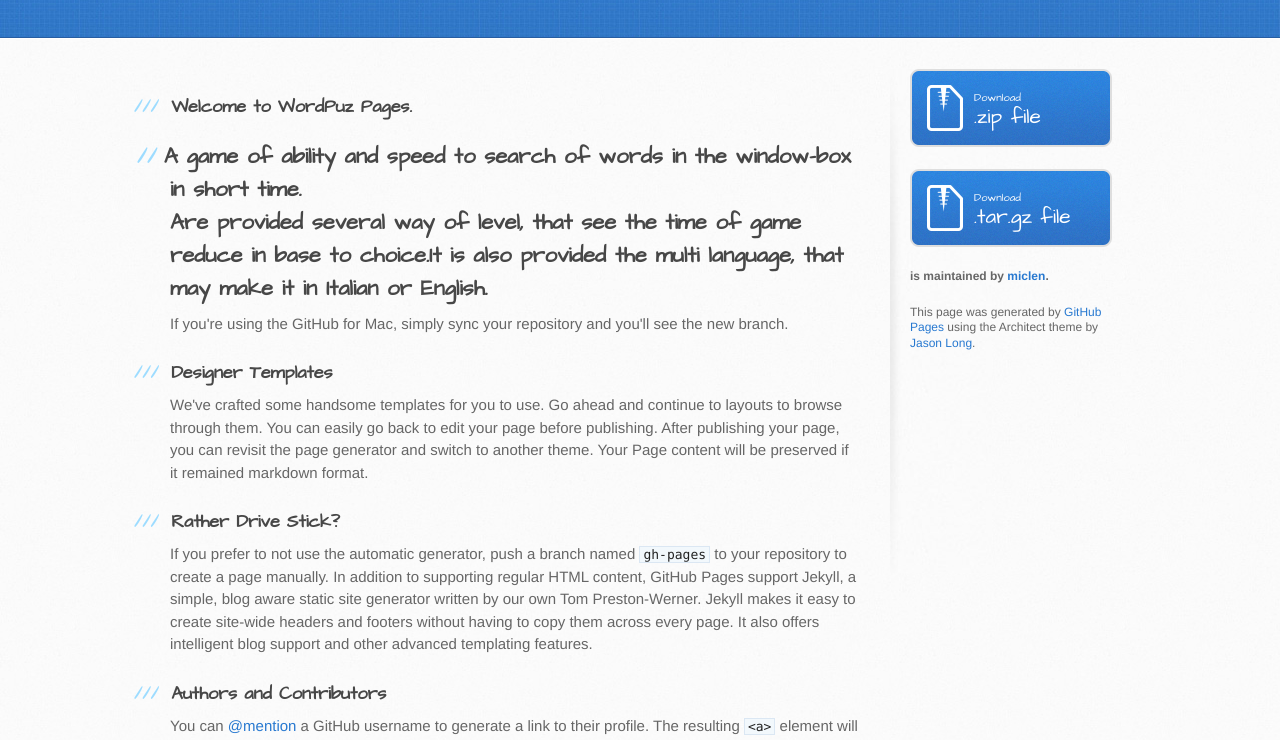
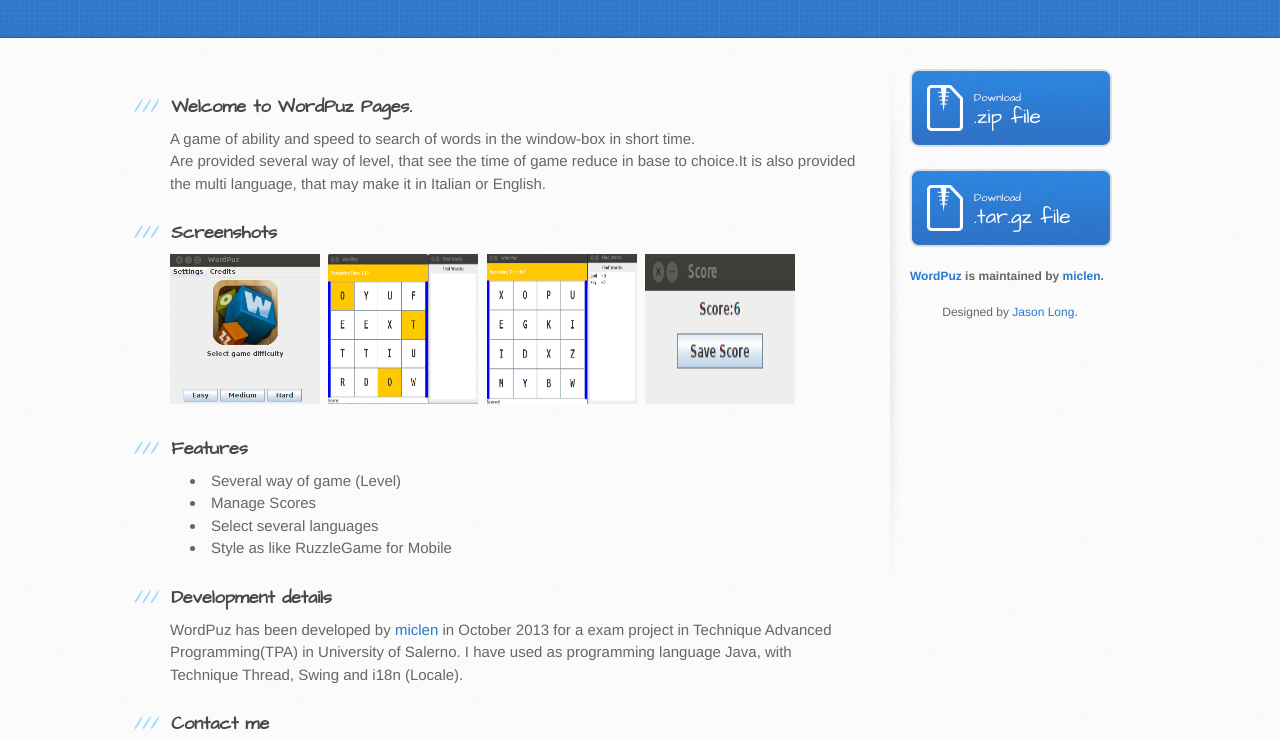
Before and after one commit to cirosomma/WordPuz, a plain HTML site: page index.html in a window 1280 px wide. Shown: the part 197-937 px from the top of the page. Drawn offline with Linux system fonts and the light colour scheme.

Commit message:
Version 1.0

```diff
--- a/index.html
+++ b/index.html
@@ -8,7 +8,6 @@
     <link rel="stylesheet" type="text/css" href="stylesheets/stylesheet.css" media="screen" />
     <link rel="stylesheet" type="text/css" href="stylesheets/pygment_trac.css" media="screen" />
     <link rel="stylesheet" type="text/css" href="stylesheets/print.css" media="print" />
-
     <!--[if lt IE 9]>
     <script src="//html5shiv.googlecode.com/svn/trunk/html5.js"></script>
     <![endif]-->
@@ -31,30 +30,37 @@
           <h3>
 <a name="welcome-to-github-pages" class="anchor" href="#welcome-to-github-pages"><span class="octicon octicon-link"></span></a>Welcome to WordPuz Pages.</h3>
 
-<p><h2>A game of ability and speed to search of words in the  window-box in short time. <br/>
-Are provided several way of level, that see the time of game reduce in base to choice.It is also provided the multi language, that may make it in Italian or English.</h2>
-
-<p>If you're using the GitHub for Mac, simply sync your repository and you'll see the new branch.</p>
+<p>A game of ability and speed to search of words in the  window-box in short time. <br/>
+Are provided several way of level, that see the time of game reduce in base to choice.It is also provided the multi language, that may make it in Italian or English.
 
 <h3>
-<a name="designer-templates" class="anchor" href="#designer-templates"><span class="octicon octicon-link"></span></a>Designer Templates</h3>
+<a name="designer-templates" class="anchor" href="#designer-templates"><span class="octicon octicon-link"></span></a>Screenshots</h3>
 
-<p>We've crafted some handsome templates for you to use. Go ahead and continue to layouts to browse through them. You can easily go back to edit your page before publishing. After publishing your page, you can revisit the page generator and switch to another theme. Your Page content will be preserved if it remained markdown format.</p>
+<p><a href="images/screen1.png"><img border="0" src="images/screen1.png" width="150px" height="150px;"></a>&nbsp;
+   <a href="images/screen2.png"><img border="0" src="images/screen2.png" width="150px" height="150px;"></a>&nbsp;
+   <a href="images/screen3.png"><img border="0" src="images/screen3.png" width="150px" height="150px;"></a>&nbsp;
+   <a href="images/screen4.png"><img border="0" src="images/screen4.png" width="150px" height="150px;"></a></p>
 
 <h3>
-<a name="rather-drive-stick" class="anchor" href="#rather-drive-stick"><span class="octicon octicon-link"></span></a>Rather Drive Stick?</h3>
-
-<p>If you prefer to not use the automatic generator, push a branch named <code>gh-pages</code> to your repository to create a page manually. In addition to supporting regular HTML content, GitHub Pages support Jekyll, a simple, blog aware static site generator written by our own Tom Preston-Werner. Jekyll makes it easy to create site-wide headers and footers without having to copy them across every page. It also offers intelligent blog support and other advanced templating features.</p>
+<a name="rather-drive-stick" class="anchor" href="#rather-drive-stick"><span class="octicon octicon-link"></span></a>Features</h3>
+<ul>
+    <li>Several way of game (Level)</li>
+    <li>Manage Scores</li>
+    <li>Select several languages</li>
+    <li>Style as like RuzzleGame for Mobile</li>
+</ul>
 
 <h3>
-<a name="authors-and-contributors" class="anchor" href="#authors-and-contributors"><span class="octicon octicon-link"></span></a>Authors and Contributors</h3>
+<a name="authors-and-contributors" class="anchor" href="#authors-and-contributors"><span class="octicon octicon-link"></span></a>Development details</h3>
 
-<p>You can <a href="https://github.com/blog/821" class="user-mention">@mention</a> a GitHub username to generate a link to their profile. The resulting <code>&lt;a&gt;</code> element will link to the contributor's GitHub Profile. For example: In 2007, Chris Wanstrath (<a href="https://github.com/defunkt" class="user-mention">@defunkt</a>), PJ Hyett (<a href="https://github.com/pjhyett" class="user-mention">@pjhyett</a>), and Tom Preston-Werner (<a href="https://github.com/mojombo" class="user-mention">@mojombo</a>) founded GitHub.</p>
+<p>WordPuz has been developed by <a href="http://www.miclen.eu">miclen</a> in October 2013 for a exam project in Technique Advanced Programming(TPA) in University of Salerno.
+I have used as programming language Java, with Technique Thread, Swing and i18n (Locale).</p>
 
 <h3>
-<a name="support-or-contact" class="anchor" href="#support-or-contact"><span class="octicon octicon-link"></span></a>Support or Contact</h3>
+<a name="support-or-contact" class="anchor" href="#support-or-contact"><span class="octicon octicon-link"></span></a>Contact me</h3>
 
-<p>Having trouble with Pages? Check out the documentation at <a href="http://help.github.com/pages">http://help.github.com/pages</a> or contact <a href="mailto:support@github.com">support@github.com</a> and we’ll help you sort it out.</p>
+<p>Contact me if you want to suggest something.
+    <a href="http://www.miclen.eu/#contact">Contact Form</a></p>
         </section>
 
         <aside id="sidebar">
@@ -67,9 +73,9 @@ Are provided several way of level, that see the time of game reduce in base to c
             .tar.gz file
           </a>
 
-          <p class="repo-owner"><a href="https://github.com/miclen/WordPuz"></a> is maintained by <a href="https://github.com/miclen">miclen</a>.</p>
+          <p class="repo-owner"><a href="https://github.com/miclen/WordPuz">WordPuz</a> is maintained by <a href="https://github.com/miclen">miclen</a>.</p>
 
-          <p>This page was generated by <a href="pages.github.com">GitHub Pages</a> using the Architect theme by <a href="https://twitter.com/jasonlong">Jason Long</a>.</p>
+          <p style="text-align:center">Designed by <a href="https://twitter.com/jasonlong">Jason Long</a>.</p>
         </aside>
       </div>
     </div>
```
Also changed, not shown: images/screen1.png (added), images/screen2.png (added), images/screen3.png (added), images/screen4.png (added).
